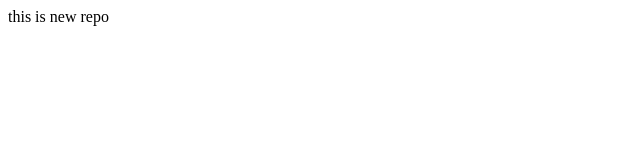
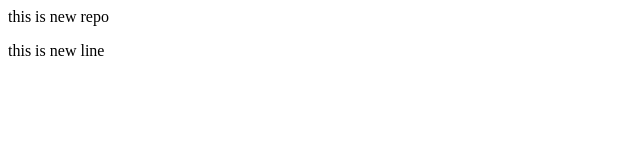
Before and after one commit to hemuzahee/LOCALREPPO, a plain HTML site: page index.html in a window 1280 px wide. Shown: the full height of the page, 0-640 px from the left. Drawn offline with Linux system fonts and the light colour scheme.

Commit message:
add new line

```diff
--- a/index.html
+++ b/index.html
@@ -1 +1,2 @@
 <p>this is new repo</p>
+<p>this is new line</p>
```
